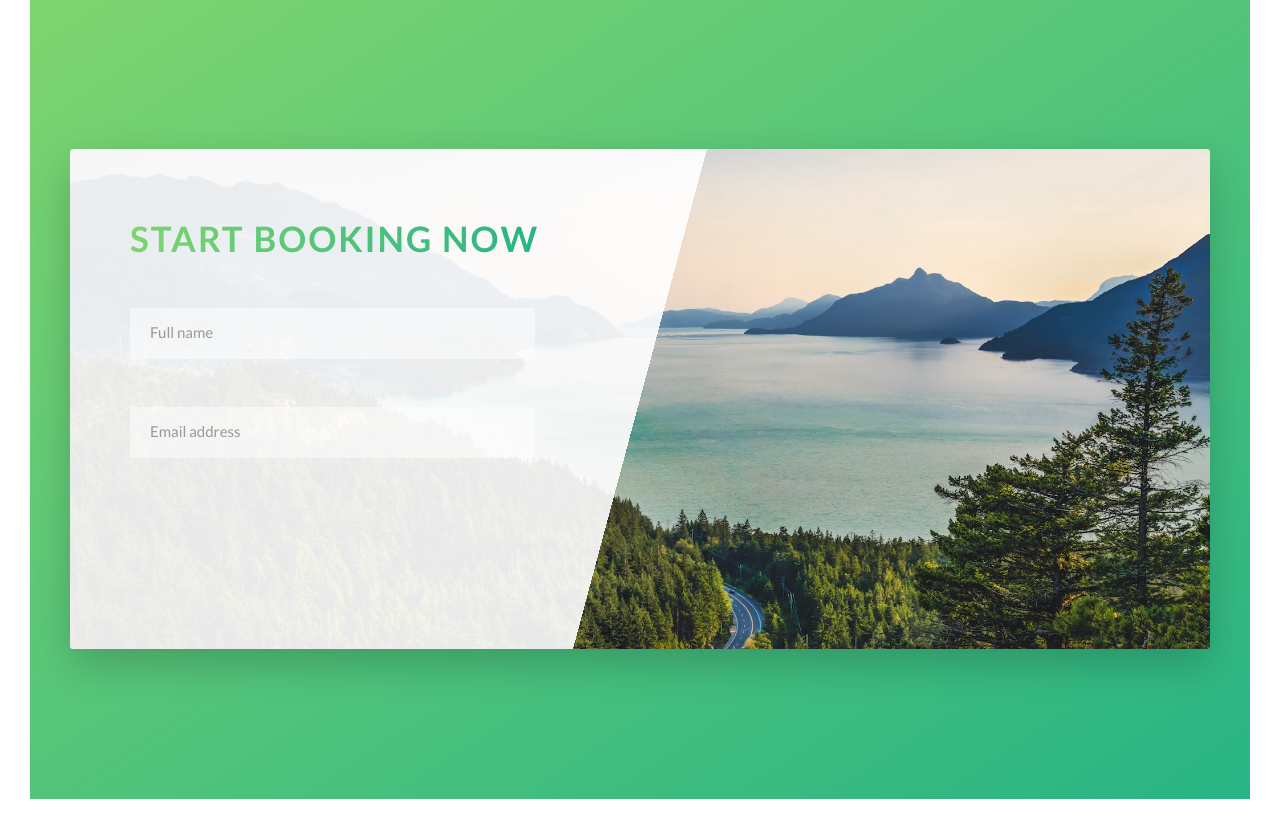
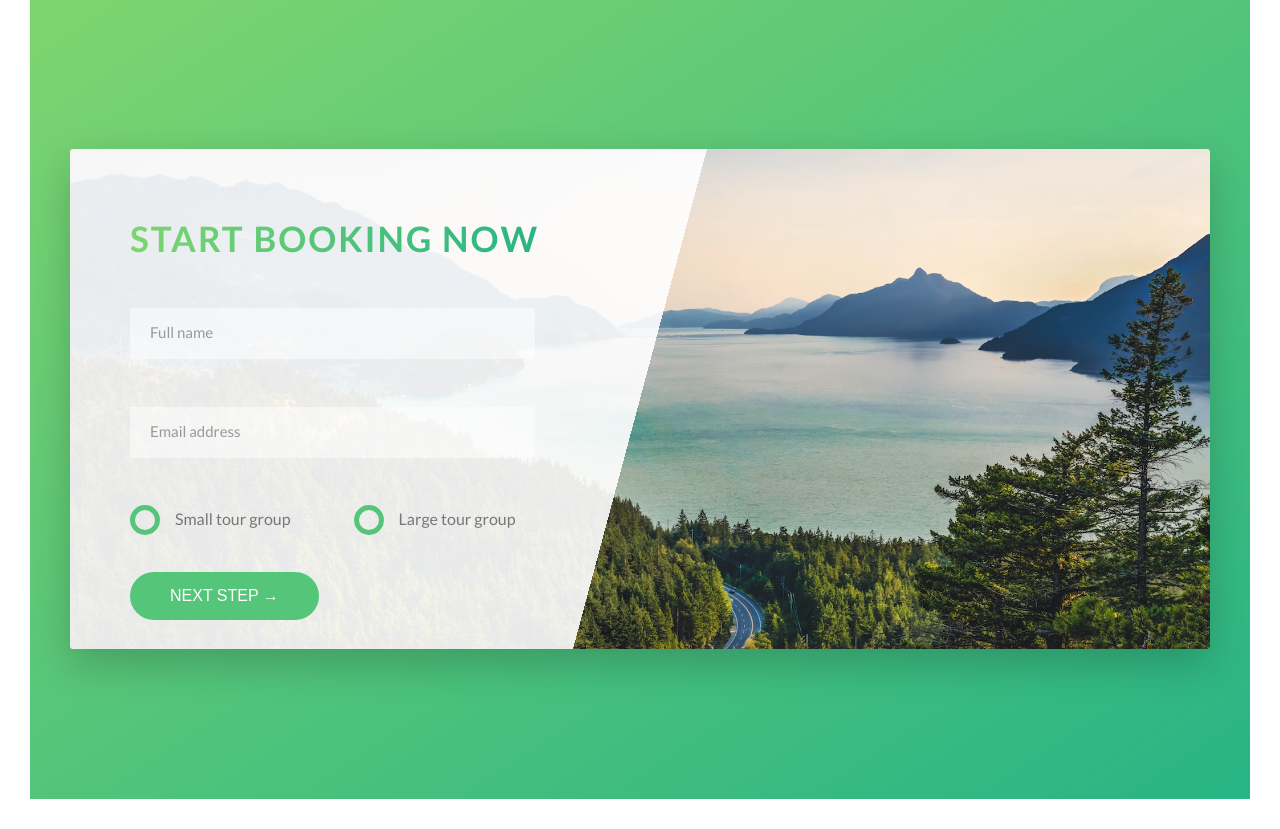
Before and after one commit to anhtran304/Natours, a PHP site: page / in a window 1280 px wide. Shown: the part 4553-5382 px from the top of the page. Run offline with PHP 8.4, Linux system fonts and the light colour scheme.

Commit message:
Finish form booking

```diff
--- a/css/style.css
+++ b/css/style.css
@@ -97,24 +97,24 @@ body {
     margin-bottom: 3rem; }
 
 .u-center-text {
-  text-align: center; }
+  text-align: center !important; }
 
 .u-margin-bottom-small {
-  margin-bottom: 1.5rem; }
+  margin-bottom: 1.5rem !important; }
 
 .u-margin-bottom-medium {
-  margin-bottom: 4rem; }
+  margin-bottom: 4rem !important; }
 
 .u-margin-bottom-big {
-  margin-bottom: 8rem; }
+  margin-bottom: 8rem !important; }
 
 .u-margin-top-big {
-  margin-top: 8rem; }
+  margin-top: 8rem !important; }
 
 .u-margin-top-huge {
-  margin-top: 10rem; }
+  margin-top: 10rem !important; }
 
-.btn:link, .btn:visited {
+.btn, .btn:link, .btn:visited {
   text-transform: uppercase;
   text-decoration: none;
   padding: 1.5rem 4rem;
@@ -122,7 +122,9 @@ body {
   border-radius: 10rem;
   transition: all .2s;
   position: relative;
-  font-size: 1.6rem; }
+  font-size: 1.6rem;
+  border: none;
+  cursor: pointer; }
 
 .btn:hover {
   transform: translateY(-0.3rem);
@@ -131,7 +133,8 @@ body {
     transform: scaleX(1.4) scaleY(1.6);
     opacity: 0; }
 
-.btn:active {
+.btn:active, .btn:focus {
+  outline: none;
   transform: translateY(-0.1rem);
   box-shadow: 0 0.5rem 1rem rgba(0, 0, 0, 0.2); }
 
@@ -397,7 +400,8 @@ body {
   border: none;
   border-bottom: 3px solid transparent;
   width: 90%;
-  display: block; }
+  display: block;
+  transition: all .3s; }
   .form__input:focus {
     outline: none;
     box-shadow: 0 1rem 2rem rgba(0, 0, 0, 0.1);
@@ -419,6 +423,45 @@ body {
   opacity: 0;
   visibility: hidden;
   transform: translateY(-4rem); }
+
+.form__radio-group {
+  width: 49%;
+  display: inline-block; }
+
+.form__radio-input {
+  display: none; }
+
+.form__radio-label {
+  font-size: 1.6rem;
+  cursor: pointer;
+  position: relative;
+  padding-left: 4.5rem; }
+
+.form__radio-button {
+  height: 3rem;
+  width: 3rem;
+  border: 5px solid #55c57a;
+  border-radius: 50%;
+  display: inline-block;
+  position: absolute;
+  left: 0;
+  top: -.4rem; }
+  .form__radio-button::after {
+    content: "";
+    display: block;
+    height: 1.3rem;
+    width: 1.3rem;
+    border-radius: 50%;
+    position: absolute;
+    top: 50%;
+    left: 50%;
+    transform: translate(-50%, -50%);
+    background-color: #55c57a;
+    opacity: 0;
+    transition: opacity .2s; }
+
+.form__radio-input:checked ~ .form__radio-label .form__radio-button::after {
+  opacity: 1; }
 
 .row {
   max-width: 114rem;
--- a/index.html
+++ b/index.html
@@ -275,6 +275,25 @@
                                 <input type="email" class="form__input" placeholder="Email address" id="email" required />
                                 <label for="email" class="form__label">Email address</label>
                             </div>
+                            <div class="form__group u-margin-bottom-medium">
+                                <div class="form__radio-group">
+                                    <input type="radio" class="form__radio-input" id="small" name="size"/>
+                                    <label for="small" class="form__radio-label">
+                                        <span class="form__radio-button"></span>
+                                        Small tour group
+                                    </label>
+                                </div>
+                                <div class="form__radio-group">
+                                    <input type="radio" class="form__radio-input" id="large" name="size"/>
+                                    <label for="large" class="form__radio-label">
+                                        <span class="form__radio-button"></span>
+                                        Large tour group
+                                    </label>
+                                </div>
+                            </div>
+                            <div class="form__group">
+                                <button class="btn btn--green">Next step &rarr;</button>
+                            </div>
                         </form>
                     </div>
                 </div>
--- a/sass/base/_utilities.scss
+++ b/sass/base/_utilities.scss
@@ -1,20 +1,20 @@
 .u-center-text {
-    text-align: center;
+    text-align: center !important;
 }
 
 .u-margin-bottom-small {
-    margin-bottom: 1.5rem;
+    margin-bottom: 1.5rem !important;
 }
 .u-margin-bottom-medium {
-    margin-bottom: 4rem;
+    margin-bottom: 4rem !important;
 }
 .u-margin-bottom-big {
-    margin-bottom: 8rem;
+    margin-bottom: 8rem !important;
 }
 
 .u-margin-top-big {
-    margin-top: 8rem;
+    margin-top: 8rem !important;
 }
 .u-margin-top-huge {
-    margin-top: 10rem;
+    margin-top: 10rem !important;
 }
--- a/sass/components/_button.scss
+++ b/sass/components/_button.scss
@@ -1,4 +1,5 @@
 .btn {
+    &,
     &:link,
     &:visited {
         text-transform: uppercase;
@@ -9,6 +10,11 @@
         transition: all .2s;
         position: relative;
         font-size: $default-font-size;
+
+        // Change for the <button> element
+        border: none;
+        cursor: pointer;
+
     }
     &:hover {
         transform: translateY(-.3rem);
@@ -19,7 +25,8 @@
             opacity: 0;
         }
     }
-    &:active {
+    &:active, &:focus {
+        outline: none;
         transform: translateY(-.1rem);
         box-shadow: 0 .5rem 1rem rgba($color-black, 0.2);
     }
--- a/sass/components/_form.scss
+++ b/sass/components/_form.scss
@@ -14,6 +14,7 @@
         border-bottom: 3px solid transparent;
         width: 90%;
         display: block;
+        transition: all .3s;
 
         &:focus {
             outline: none;
@@ -31,9 +32,6 @@
         }
     }
 
-
-
-
     &__label {
         font-size: 1.2rem;
         font-weight: 700;
@@ -48,4 +46,50 @@
         visibility: hidden;
         transform: translateY(-4rem);
     }
+
+    &__radio-group {
+        width: 49%;
+        display: inline-block;
+    }
+
+    &__radio-input {
+        display: none;
+    }
+
+    &__radio-label {
+        font-size: $default-font-size;
+        cursor: pointer;
+        position: relative;
+        padding-left: 4.5rem;
+    }
+
+    &__radio-button {
+        height: 3rem;
+        width: 3rem;
+        border: 5px solid $color-primary;
+        border-radius: 50%;
+        display: inline-block;
+        position: absolute;
+        left: 0;
+        top: -.4rem;
+
+        &::after {
+            content: "";
+            display: block;
+            height: 1.3rem;
+            width: 1.3rem;
+            border-radius: 50%;
+            position: absolute;
+            top: 50%;
+            left: 50%;
+            transform: translate(-50%, -50%);
+            background-color: $color-primary;
+            opacity: 0;
+            transition: opacity .2s;
+        }
+    }
+
+    &__radio-input:checked ~ &__radio-label &__radio-button::after {
+        opacity: 1;
+    }
 }
```
